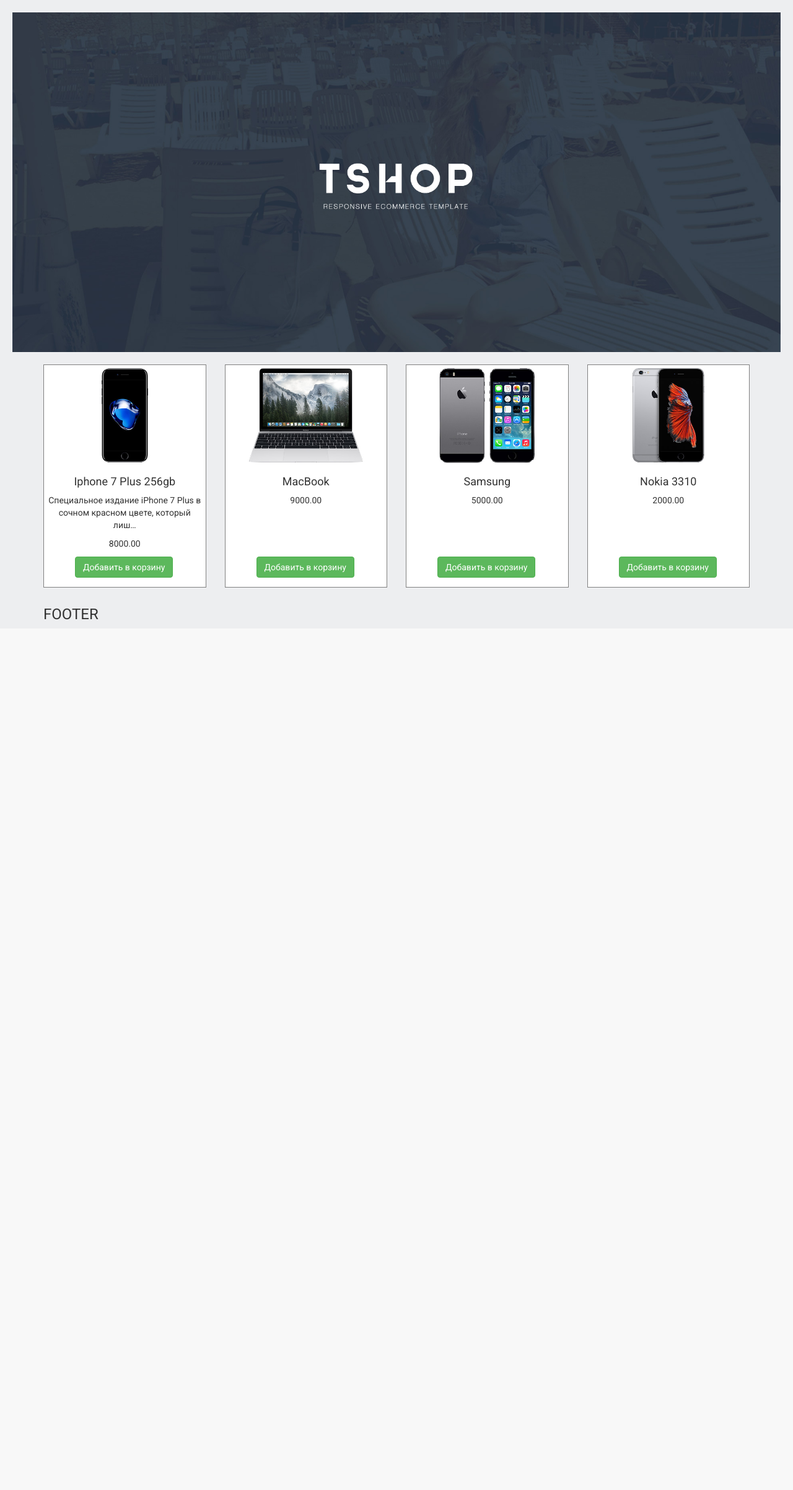
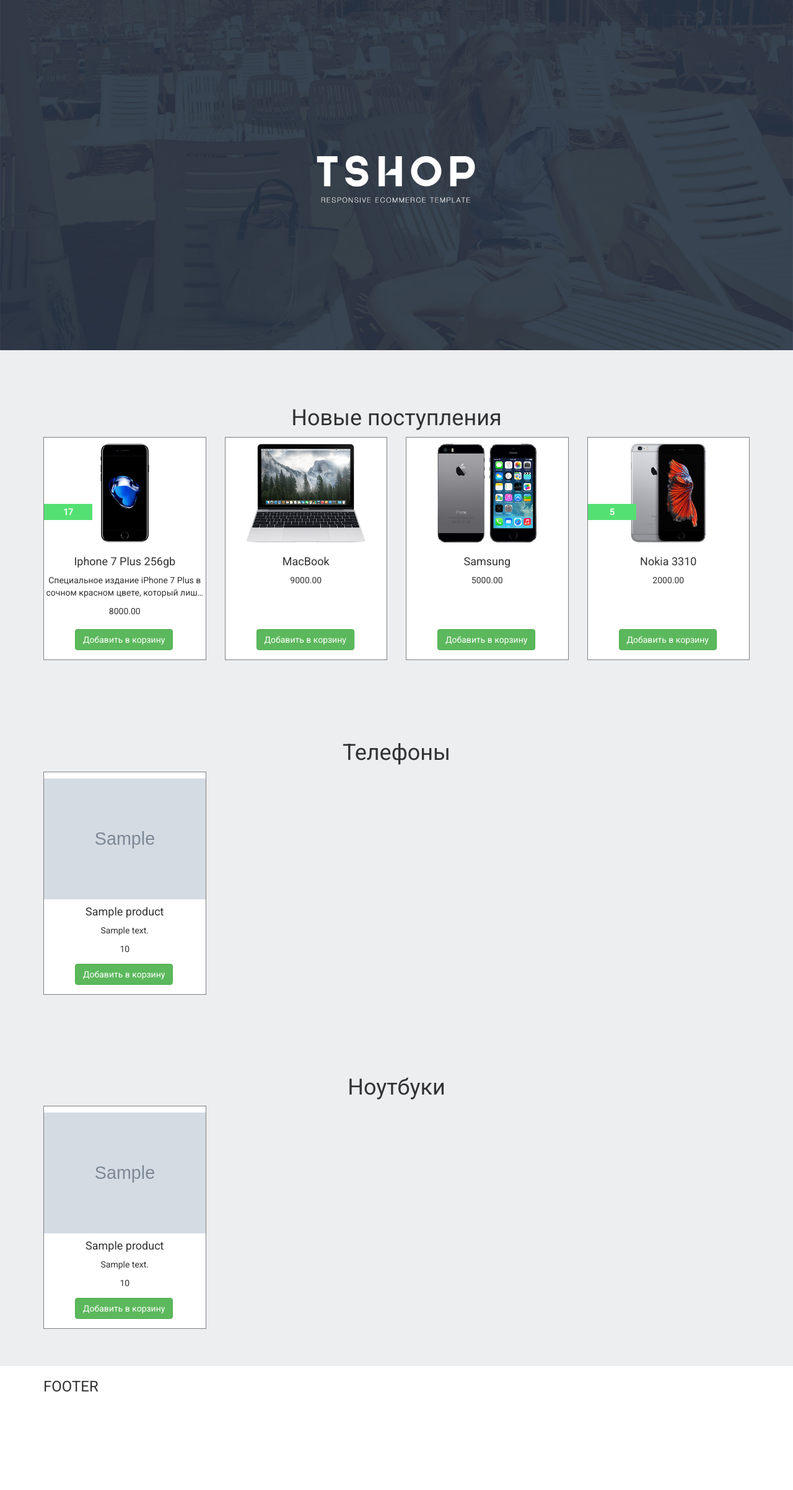
Before and after one commit to respsence/ExampleOnlineShop, a Django app: template templates/landing/home.html in a window 1280 px wide. Shown: the part 51-2455 px from the top of the page at 62% size. Before the commit the page ends 1051 px from the top, so only its background shows below. Run offline with Django 3.2, Linux system fonts and the light colour scheme; data comes from the database, SQL or seed files in the repository; both versions use the stored data as it was after the commit; the template is opened without the code that fills it: values that come from a table or form of the project are taken from there, most other values are stand-ins (such as "Sample title", 1, 10 or a date in 2020); grey boxes marked "Sample" are stand-in pictures; some libraries are stand-ins or nearby versions.

Commit message:
add discount product

```diff
--- a/Static/static_dev/css/style.css
+++ b/Static/static_dev/css/style.css
@@ -5,15 +5,23 @@ html, body{
     background-color: #edeef0;
 }
 
+.navbar{
+    margin-bottom: 0;
+}
 .section-top{
-    margin:20px;
+     margin-bottom:20px;
 }
+
+.section{
+    padding: 50px 0;
+}
+
 .product-item{
     height:360px;
     background-color: white;
     border:1px solid gray;
     position: relative;
-    padding: 5px;
+    padding: 10px 0 10px 0;
     text-align: center;
     margin-bottom: 10px;
 }
@@ -23,3 +31,19 @@ html, body{
     bottom: 15px;
     left:50px;
 }
+.discount-container{
+    position: absolute;
+    top:30%;
+    background: #55e073;
+    width: 30%;
+    color: white;
+    font-weight: 700;
+    padding: 3px;
+
+}
+
+.footer{
+    margin-bottom: -100px;
+    background-color: white;
+    height:200px;
+}
--- a/landing/views.py
+++ b/landing/views.py
@@ -17,5 +17,7 @@ def landing(request):
     return render(request, 'landing/landing.html',locals())
 
 def home(request):
-    products_images = ProductImage.objects.filter(is_active=True, is_main=True)
+    products_images = ProductImage.objects.filter(is_active=True, is_main=True, product__is_active=True)
+    products_images_phones = products_images.filter(product__category__id = 1 )
+    products_images_laptops = products_images.filter(product__category__id = 2)
     return render(request, 'landing/home.html',locals())
--- a/products/models.py
+++ b/products/models.py
@@ -1,8 +1,23 @@
 from django.db import models
+
+class ProductCategory(models.Model):
+    name = models.CharField(max_length=64, blank=True, null=True, default=None)
+    is_active = models.BooleanField(default=True)
+
+
+    def __str__(self):
+        return '%s' % self.name
+
+
+    class Meta:
+        verbose_name = "Категория товара"
+        verbose_name_plural = "Категория товаров"
 
 class Product(models.Model):
     name = models.CharField(max_length=64, blank=True, null=True, default=None)
     price = models.DecimalField(max_digits=10, decimal_places=2, default=0)  # total = price * nmb
+    discount = models.IntegerField(default=0)
+    category = models.ForeignKey(ProductCategory, blank=True, null=True, default=None)
     short_description = models.TextField(blank=True, null=True, default=None)
     description = models.TextField(blank=True, null=True, default=None)
     is_active = models.BooleanField(default=True)
--- a/templates/landing/home.html
+++ b/templates/landing/home.html
@@ -5,11 +5,84 @@
     <div class="section-top">
         <img src="{% static 'img/slider0.jpg' %}" class="img-responsive">
     </div>
-    <div class="section">
+    <div class="section section1">
         <div class="container">
             <div class="row">
-
+                <div class="col-lg-12">
+                    <h1 class="text-center">
+                        Новые поступления
+                    </h1>
+                </div>
                 {% for  product_image in products_images %}
+                     <div class="col-lg-3">
+                        <div class="product-item">
+                            <div>
+                                <img src="{{ product_image.image.url}}" class="img-responsive">
+                            </div>
+                            {% if product_image.product.discount %}
+                            <div class="discount-container">
+                                <span>{{ product_image.product.discount }}</span>
+                            </div>
+                            {% endif %}
+                           <h4>{{ product_image.product.name }}</h4>
+                            <p>
+                                {{ product_image.product.description|truncatechars_html:70 }}
+                            </p>
+                            <div>
+                                {{ product_image.product.price }}
+                            </div>
+                            <div class="add-to-card-btn">
+                                <button class="btn btn-success">
+                                    Добавить в корзину
+                                </button>
+                            </div>
+                        </div>
+                    </div>
+                {% endfor %}
+            </div>
+        </div>
+    </div>
+    <div class="section section2 phones-container">
+        <div class="container">
+            <div class="row">
+                <div class="col-lg-12">
+                    <h1 class="text-center">
+                        Телефоны
+                    </h1>
+                </div>
+                {% for  product_image in products_images_phones %}
+                     <div class="col-lg-3">
+                        <div class="product-item">
+                            <div>
+                                <img src="{{ product_image.image.url}}" class="img-responsive">
+                            </div>
+                           <h4>{{ product_image.product.name }}</h4>
+                            <p>
+                                {{ product_image.product.description|truncatechars_html:70 }}
+                            </p>
+                            <div>
+                                {{ product_image.product.price }}
+                            </div>
+                            <div class="add-to-card-btn">
+                                <button class="btn btn-success">
+                                    Добавить в корзину
+                                </button>
+                            </div>
+                        </div>
+                    </div>
+                {% endfor %}
+            </div>
+        </div>
+    </div>
+    <div class="section section3 laptops-container">
+        <div class="container">
+            <div class="row">
+                 <div class="col-lg-12">
+                    <h1 class="text-center">
+                        Ноутбуки
+                    </h1>
+                </div>
+                {% for  product_image in products_images_laptops %}
                      <div class="col-lg-3">
                         <div class="product-item">
                             <div>
```
Also changed, not shown: products/admin.py (+8 -0 lines), db.sqlite3, products/migrations/0005_auto_20170610_1135.py (added).
